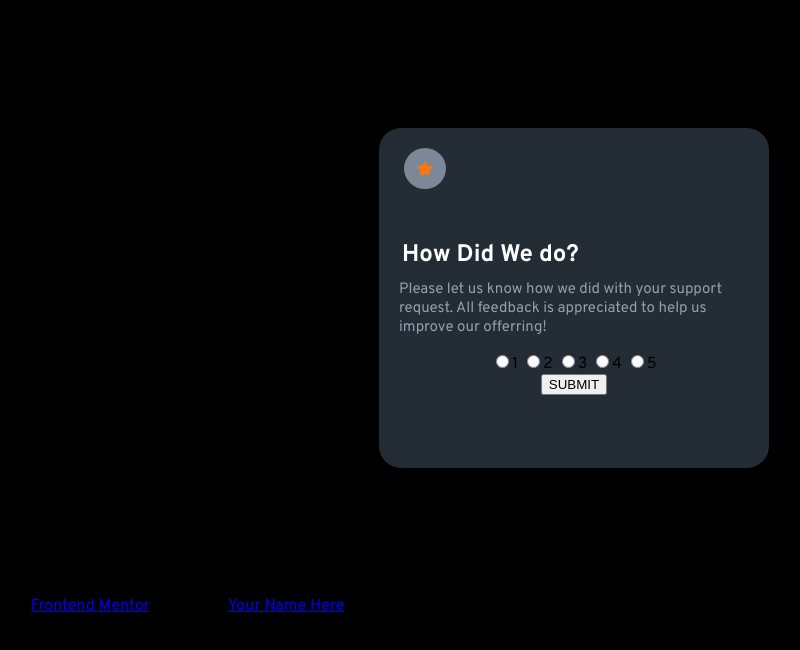
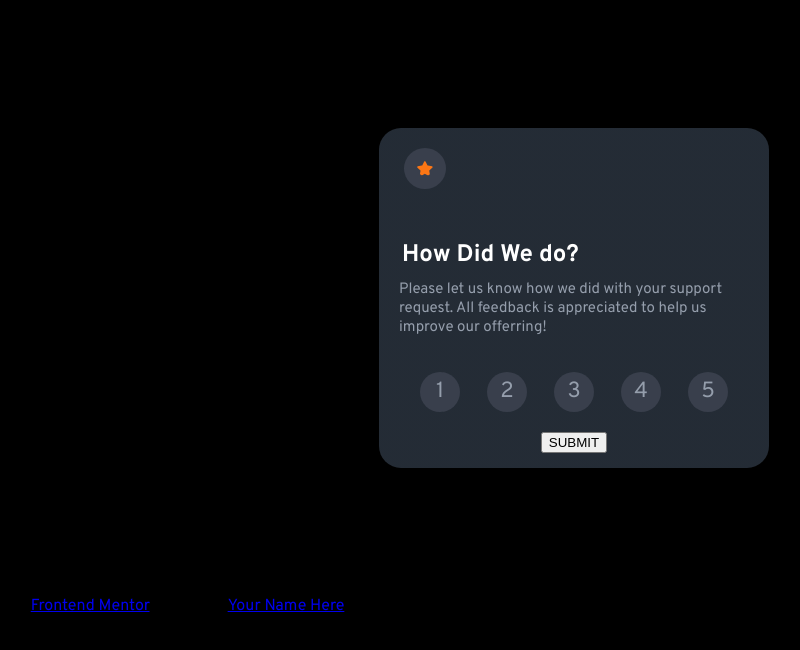
Before and after one commit to bluesky1992-web/interactive-rating-component-main, a plain HTML site: page index.html in a window 1280 px wide. Shown: the whole page, without its empty margins (66-866 px from the left). Drawn offline with Linux system fonts and the light colour scheme.

Commit message:
numbers aligned

```diff
--- a/index.html
+++ b/index.html
@@ -29,9 +29,9 @@
         appreciated to help us improve our offerring!
       </p>
       <div class="rating">
-        <input type="radio" id="rating1" name="rating" value="1"/><label for="rating1">1</label>
+        <input type="radio" id="rating1" name="rating" value="1"/><label for="rating1"><span>1</span> </label>
         <input type="radio" id="rating2" name="rating" value="2"/><label for="rating2">2</label>
-        <input type="radio" id="rsting3" name="rating" value="3"/><label for="rating3">3</label>
+        <input type="radio" id="rating3" name="rating" value="3"/><label for="rating3">3</label>
         <input type="radio" id="rating4" name="rating" value="4"/><label for="rating4">4</label>
         <input type="radio" id="rating5" name="rating" value="5"/><label for="rating5">5</label>
       </div>
--- a/style.css
+++ b/style.css
@@ -1,7 +1,7 @@
 :root {
   --white: hsl(0, 0%, 100%);
   --LightGrey: hsl(217, 12%, 63%);
-  --MediumGrey: #7c8798;
+
   --DarkBlue: #252d37;
   --VeryDarkBlue: #121417;
   --primary-orange: #fb7413;
@@ -23,7 +23,6 @@ p {
   font-size: 15px;
   margin-top: -10px;
   width: 350px;
-
 }
 .container {
   width: 350px;
@@ -33,9 +32,8 @@ p {
     193deg,
     rgba(37, 45, 55, 0.9702052696078431) 100%,
     rgba(18, 20, 23, 1) 100%
-
   );
-padding: 20px;
+  padding: 20px;
   margin: 10% auto;
   border-radius: 22px;
 }
@@ -44,7 +42,7 @@ img {
   padding: 13px;
   border-radius: 50%;
   width: 16px;
-  background-color: var(--MediumGrey);
+  background-color: rgb(57, 63, 76);
 }
 
 .main-center {
@@ -54,3 +52,43 @@ img {
   align-items: center;
   padding: 25px;
 }
+
+.rating {
+  display: flex;
+  flex-direction: row;
+  justify-content: space-around;
+  align-items: center;
+  gap: 5px;
+  margin-top: 20px;
+  margin-bottom: 20px;
+}
+
+input[type="radio"] {
+  display: none;
+}
+
+label {
+  display: flex;
+  justify-content: center;
+  align-items: center;
+  font-size: 22px;
+  color: var(--LightGrey);
+  padding: 0;
+  margin: 0 0.5em;
+  background-color: rgb(57, 63, 76);
+  border-radius: 50%;
+  width: 40px;
+  height: 40px;
+  text-align: center;
+}
+label:hover {
+  background-color: var(--LightGrey);
+  color: var(--white);
+}
+label:focus {
+  background-color: var(--primary-orange);
+}
+
+input[type="radio"]:checked + label {
+  color: gold;
+}
```
